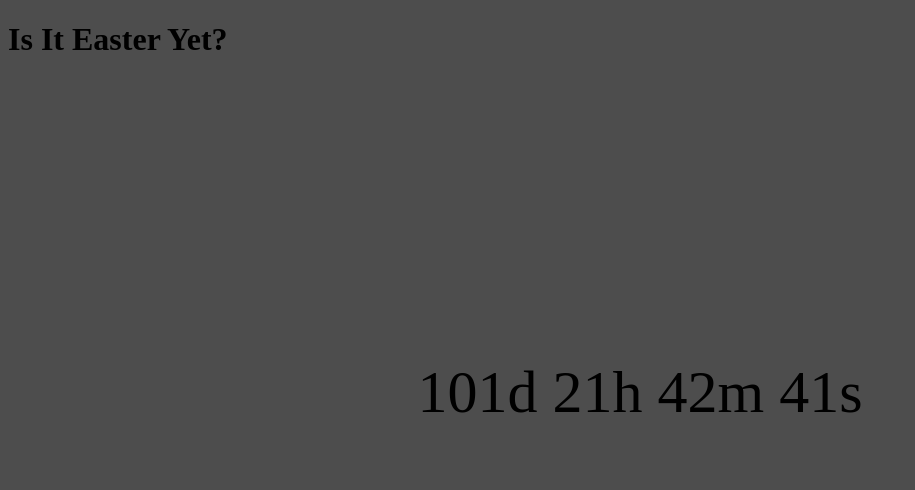
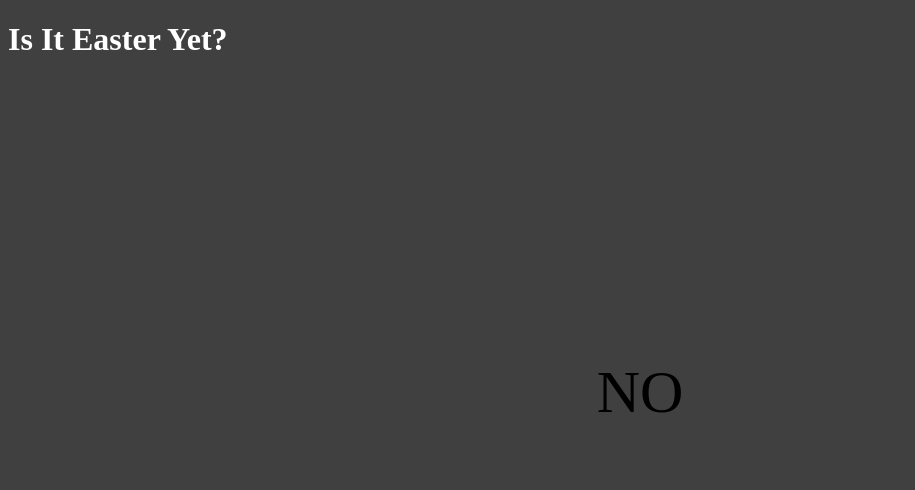
Before and after one commit to kandjgameing824/isiteasteryet, a plain HTML site: page index.html in a window 1280 px wide. Shown: the whole page, without its empty margins (0-915 px from the left). Drawn offline with Linux system fonts and the light colour scheme.

Commit message:
Update index.html

```diff
--- a/index.html
+++ b/index.html
@@ -1,13 +1,26 @@
 <!DOCTYPE html>
-<h1> Is It Easter Yet?</h1>
-<title>Is It Easter Yet?</title>
+<h1 style="color:rgb(255, 255, 255);">Is It Easter Yet?</h1>
+<head>
+  <title> Is It Easter Yet?</title>
+
+  <html>
+  <head>
+    <title>My Page Title</title>
+    <link rel="icon" type="image/png" sizes="32x32" href="/favicon-32x32.png">
+  </head>
+  <body>
+
+
+
+
+<body>
 <h1><link rel="rel" href="https://isitchristmas.com/"></h1>
 </body>
 <html>
 <head>
 <style>
 body {
-  background-color: rgb(77, 77, 77);
+  background-color: rgb(64, 64, 64);
 }
 </style>
 </head>
@@ -30,16 +43,16 @@ body {
     <p id="demo"></p>
 
     <script>
-
     var countDownDate = new Date("Apr 9, 2023 00:00:00").getTime();
-
 
     var x = setInterval(function() {
 
 
       var now = new Date().getTime();
 
+
       var distance = countDownDate - now;
+
 
       var days = Math.floor(distance / (1000 * 60 * 60 * 24));
       var hours = Math.floor((distance % (1000 * 60 * 60 * 24)) / (1000 * 60 * 60));
@@ -47,9 +60,7 @@ body {
       var seconds = Math.floor((distance % (1000 * 60)) / 1000);
 
 
-      document.getElementById("demo").innerHTML = days + "d " + hours + "h "
-      + minutes + "m " + seconds + "s ";
-
+      document.getElementById("demo").innerHTML = "NO";
 
       if (distance < 0) {
         clearInterval(x);
```
